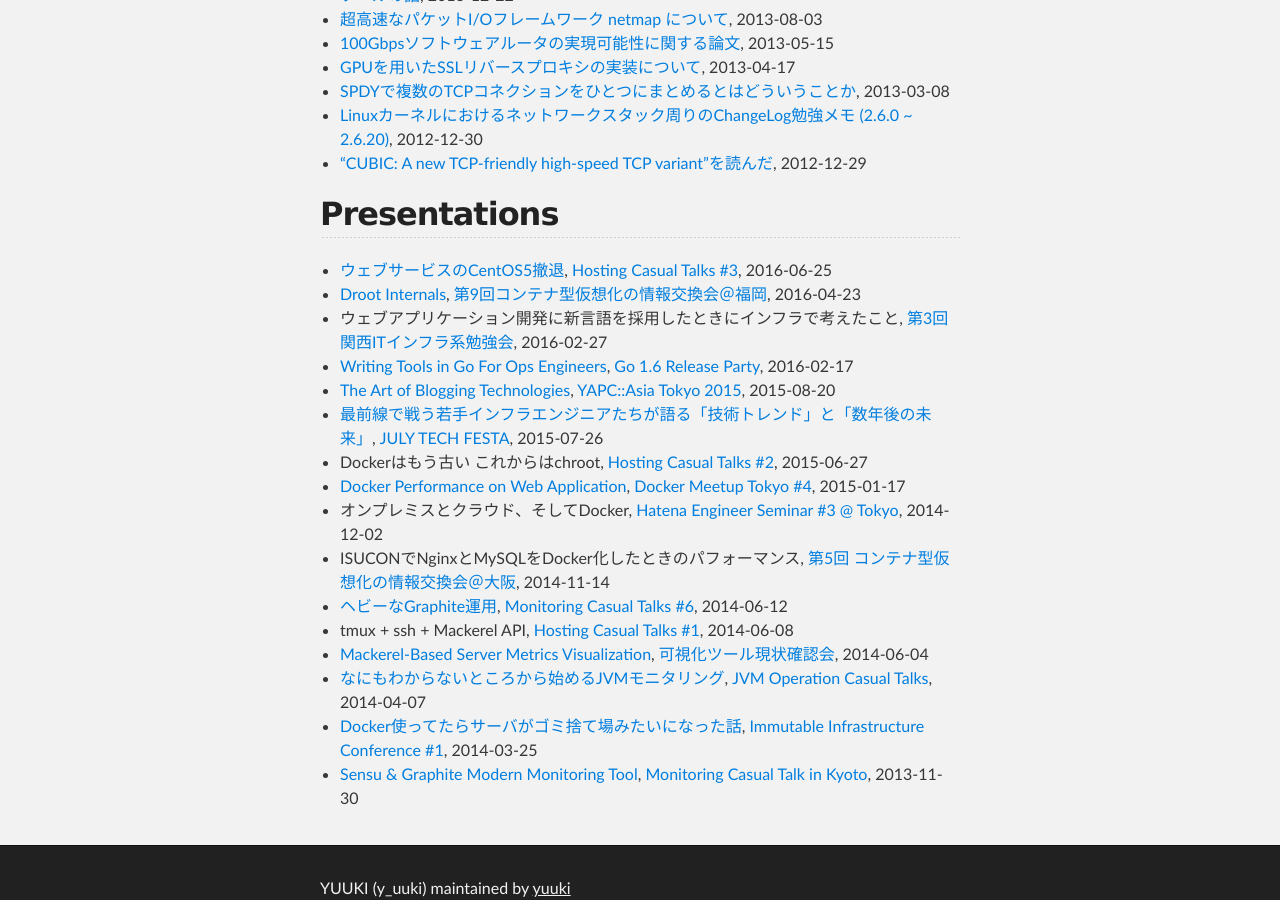
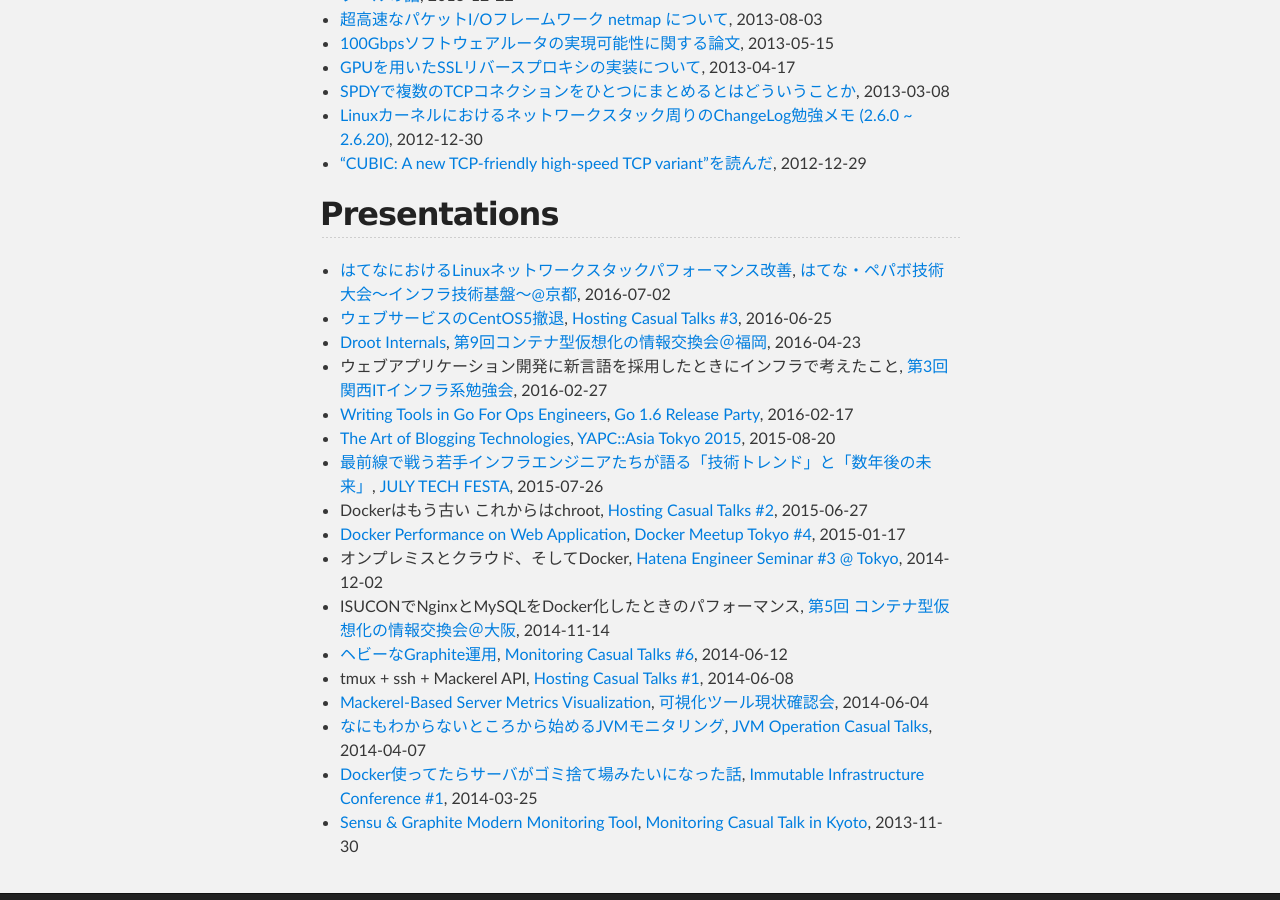
Before and after one commit to yuuki/yuuk.io, a Jekyll site: the page built from index.md, in a window 1280 px wide and 900 px high, scrolled down 2551 px. Built offline with Jekyll 4.4.1, drawn with Linux system fonts in a browser that asks for light colours; nearby versions of some CDN libraries.

Commit message:
Sync README.md in master branch to index.md in gh-pages

```diff
--- a/index.md
+++ b/index.md
@@ -86,6 +86,7 @@
 
 ## Presentations
 
+- [はてなにおけるLinuxネットワークスタックパフォーマンス改善](https://speakerdeck.com/yuukit/linux-network-performance-improvement-at-hatena), [はてな・ペパボ技術大会〜インフラ技術基盤〜@京都](http://hatena.connpass.com/event/33521/), 2016-07-02
 - [ウェブサービスのCentOS5撤退](https://speakerdeck.com/yuukit/centos5-retiring-for-web-servicies), [Hosting Casual Talks #3](http://connpass.com/event/29857/), 2016-06-25
 - [Droot Internals](https://speakerdeck.com/yuukit/droot-internals), [第9回コンテナ型仮想化の情報交換会＠福岡](http://ct-study.connpass.com/event/23455/), 2016-04-23
 - ウェブアプリケーション開発に新言語を採用したときにインフラで考えたこと, [第3回関西ITインフラ系勉強会](http://kansai-itinfra.connpass.com/event/26165/), 2016-02-27
```
